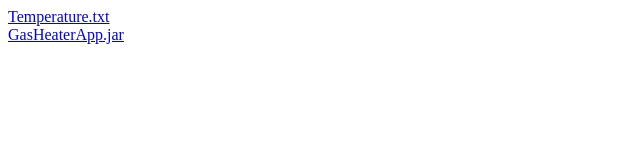
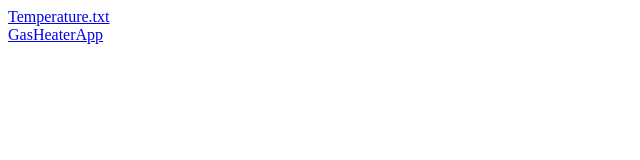
Before and after one commit to ollenaaa/ollenaaa.github.io, a plain HTML site: page index.html in a window 1280 px wide. Shown: the full height of the page, 0-640 px from the left. Drawn offline with Linux system fonts and the light colour scheme.

Commit message:
Update index.html

```diff
--- a/index.html
+++ b/index.html
@@ -5,6 +5,6 @@
 </head>
 <body>
    <div><a href="numbers.txt" target="_blank">Temperature.txt</a></div>
-  <div><a href="GasHeaterApp.jar">GasHeaterApp.jar</a></div>
+  <div><a href="GasHeaterApp">GasHeaterApp</a></div>
 </body>
 </html>
```
